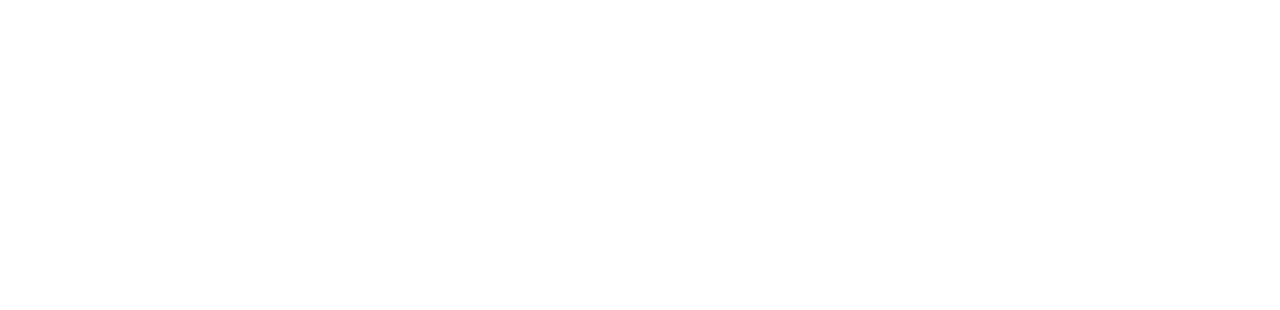
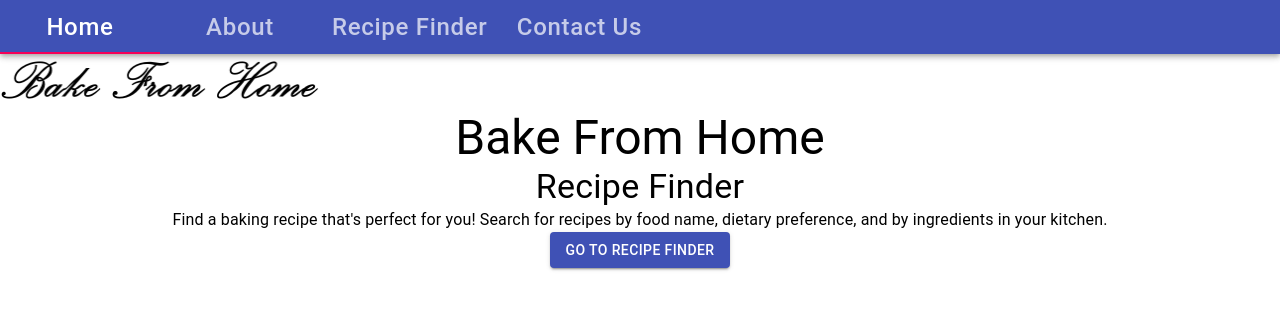
Before and after one commit to chrisvettese/SEG3125-React-Lab, a React (Create React App) app: page / in a window 1280 px wide. Shown: the top 310 px of the page. Built offline with nearby package versions, Linux system fonts and the light colour scheme.

Commit message:
Navbar highlighting

```diff
--- a/src/Common.js
+++ b/src/Common.js
@@ -3,7 +3,7 @@
 import Tabs from "@material-ui/core/Tabs";
 import Tab from "@material-ui/core/Tab";
 import logo from "./logo.png";
-import React from "react";
+import React, {useState} from "react";
 
 const styles = {
     logo: {
@@ -18,14 +18,30 @@
 
 export function NavBar() {
     const history = useHistory();
+    const [tabValue, setValue] = useState("home");
+
+    const toHome = () => {
+        setValue("home");
+        history.push("/");
+    }
+    const toAbout = () => {
+        setValue("about");
+    }
+    const toFinder = () => {
+        setValue("finder");
+    }
+    const toContact = () => {
+        setValue("contact");
+    }
+
     return (
         <div>
             <AppBar position="sticky">
-                <Tabs>
-                    <Tab label="Home" style={styles.tab} onClick={() => history.push("/")}/>
-                    <Tab label="About" style={styles.tab}/>
-                    <Tab label="Recipe Finder" style={styles.tab}/>
-                    <Tab label="Contact Us" style={styles.tab}/>
+                <Tabs value={tabValue}>
+                    <Tab value="home" label="Home" style={styles.tab} onClick={toHome}/>
+                    <Tab value="about" label="About" style={styles.tab} onClick={toAbout}/>
+                    <Tab value="finder" label="Recipe Finder" style={styles.tab} onClick={toFinder}/>
+                    <Tab value="contact" label="Contact Us" style={styles.tab} onClick={toContact}/>
                 </Tabs>
             </AppBar>
             <img src={logo} alt="Logo" style={styles.logo}/>
--- a/src/Recipes.js
+++ b/src/Recipes.js
@@ -9,7 +9,7 @@
     return (
         recipePaths.map(path => {
             return (
-                <Route path={"/recipes/" + path}>
+                <Route path={"/recipes/" + path} key={path}>
                     <Recipe/>
                 </Route>
             )
--- a/src/index.js
+++ b/src/index.js
@@ -16,10 +16,10 @@
             <Route path="/finder">
                 <Finder/>
             </Route>
-            <RecipePaths/>
             <Route path="/">
                 <App/>
             </Route>
+            <RecipePaths/>
         </Switch>
     </Router>,
     document.getElementById("root")
```
